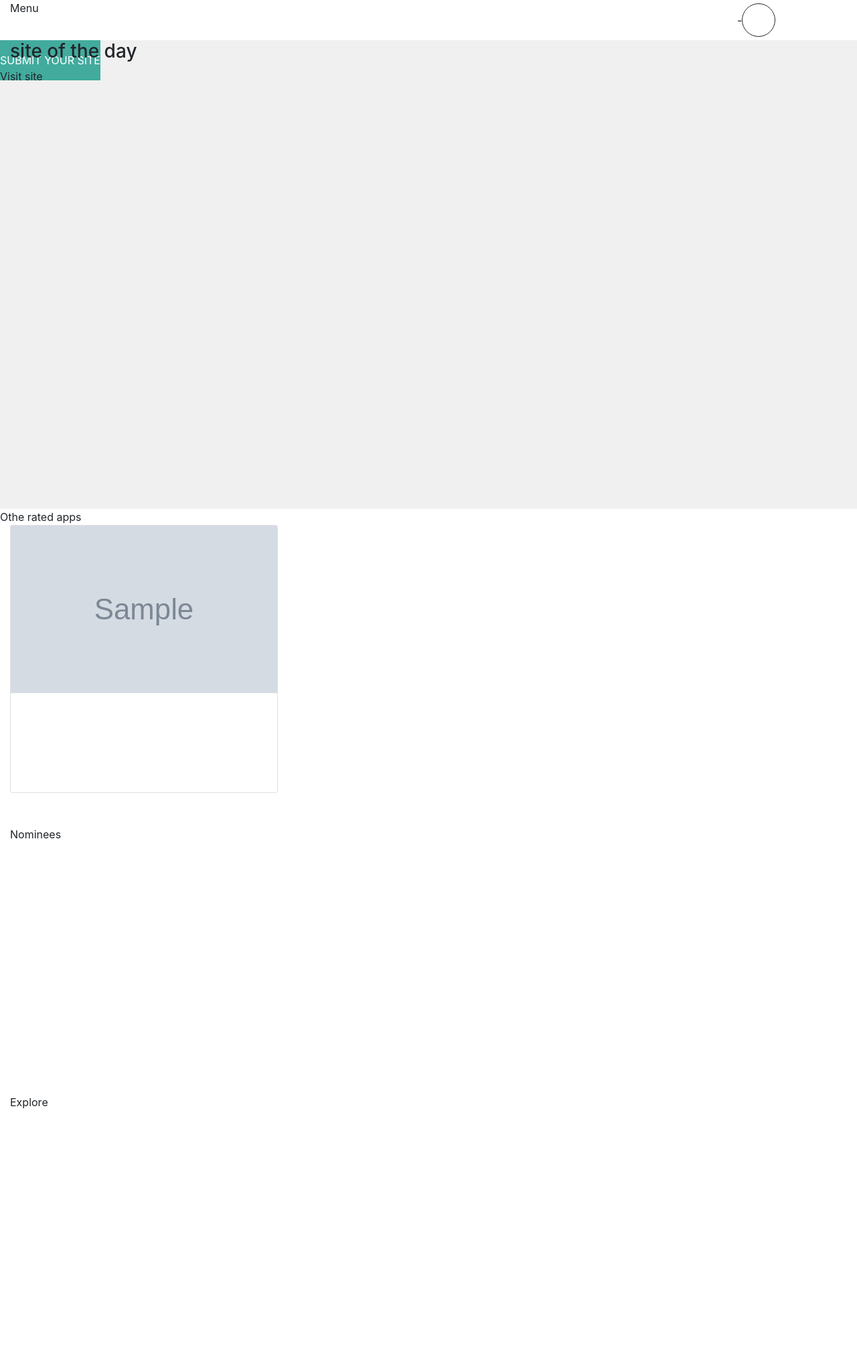
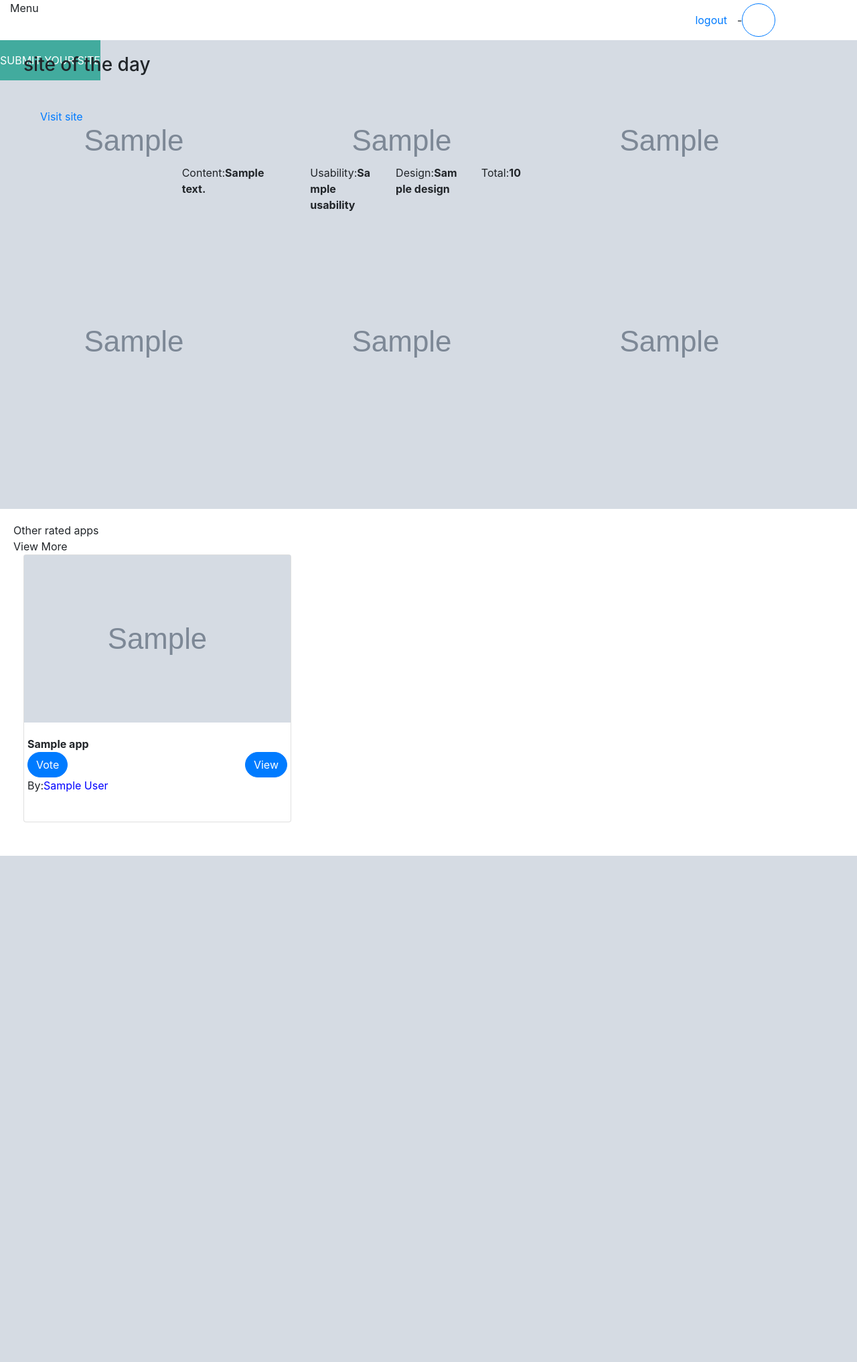
Before and after one commit to IsaiahKe/awward-mimic, a Django app: template appreview/templates/index.html in a window 1280 px wide. Shown: the whole page at 67% size. After the commit the page ends 1278 px from the top, so only its background shows below. Run offline with Django 3.2, Linux system fonts and the light colour scheme; the template is opened without the code that fills it: most values are stand-ins (such as "Sample title", 1, 10 or a date in 2020); grey boxes marked "Sample" are stand-in pictures; some libraries are stand-ins or nearby versions.

Commit message:
update index template

```diff
--- a/appreview/templates/index.html
+++ b/appreview/templates/index.html
@@ -4,24 +4,57 @@
 <div class="container-fluid">
  <div class="row" style="height:60px;">
    <div class="col-1" style="height:100%">Menu</div>
-  <div class="col-10" style="height:100%;display:flex;flex-direction:row-reverse;align-items:center;"><div class="avatar rounded-circle" style="height:50px;width:50px;border:1px solid;background-image:url({{user.profile.userPhoto.url}});background-size:cover;"></div>
+  <div class="col-10" style="height:100%;display:flex;flex-direction:row-reverse;align-items:center;">
+  <a href="/profile/{{user.id}}/"><div class="avatar rounded-circle" style="height:50px;width:50px;border:1px solid;background-image:url({{user.profile.userPhoto.url}});background-size:cover;"></div></a>
+  {% if user.last_name%}<div class="">{{user.last_name.upper}}-{{user.first_name.upper}}</div>
+  {% else %}
   <div class="">{{user.username.upper}}-{{user.username.upper}}</div>
+  {% endif %}
+  {% if user.is_authenticated %}
+  <a href="/accounts/logout/"><div class="col-sm-1">logout</div></a>
+  {% else %}
+   <a href="/accounts/login/"><div class="col-sm-1">logout</div></a>
+  {% endif %}
 
   </div>
   <a href='/appreview/addproject/'><div style="height:100%;background:rgb(66, 171, 158);color:white;text-align:center;line-height:60px;text-decoration:none;">SUBMIT YOUR SITE</div></a>
  </div>
 </div>
-<div class="container-fluid" style="height:700px;background:#f0f0f0;">
+<div class="container-fluid" style="height:700px;background:transparent;padding:20px;background-image:url({{sod.appimage.url}});z-index:-2;">
+<div class="container-fluid" style="height:700px;position:relative;background:transparent;opacity:.0.9">
 <h3>site of the day</h3>
-<div class="row">Visit site</div>
+<a  href=""><div class="row" style="padding:40px;">Visit site</div></a>
+<div class="container col-8">
+  <div class="card" style="background:transparent;border:none;">
+  <div class="card-body">
+    <div class="row">
+      <div class="col-3">Content:<span style="font-weight:bold;">{{sod.content}}</span></div>
+      <div class="col-2">Usability:<span style="font-weight:bold;">{{sod.usability}}</span></div>
+      <div class="col-2">Design:<span style="font-weight:bold;">{{sod.design}}</span></div>
+      <div class="col-2">Total:<span style="font-weight:bold;">{{sod.total|truncatechars:4}}</span></div>
+    </div>
+  </div>
+</div>
+</div>
+
 </div>
 <div class="container-fluid" >
-<div class="row">Othe rated apps <view more></div>
+<div class="row">Other rated apps</div>
+<div class="row">View More</div>
 <div class="" style="height:450px;display:flex;flex-direction:row;flex;justify-content:space-between">
 {% if apps %}
 {% for app in  apps%}
 <div class="card" style="height:400px;width:400px">
 <img src="{{app.appimage.url}}" height='250px',width='250px'>
+<div class="" style="padding:20px;">
+<div class="row"><span style="font-weight:bold">{{app.appname}}</span></div>
+<div class="row" style="display:flex;flex-direction:row;justify-content:space-between;">
+<a href="/{{app.id}}/vote/"><div class="btn btn-primary" style="border-radius:30px;">Vote</div></a>
+<a href="{{app.livelink}}"><div class="btn btn-primary" style="border-radius:30px;">View</div></a>
+
+</div>
+<div class="row" style="">By: <span style="color:blue">{{app.author|capfirst|title}}</span></div>
+</div>
 </div>
 {% endfor %}
 {% else %}
@@ -29,7 +62,7 @@ No apps
 {% endif %}
 </div>
 </div>
-<div class="container-fluid" style="height:400px;">Nominees</div>
-<div class="container-fluid" style="height:400px;">Explore</div>
+{% comment %} <div class="container-fluid" style="height:400px;">Nominees</div>
+<div class="container-fluid" style="height:400px;">Explore</div> {% endcomment %}
 
 {% endblock %}
```
